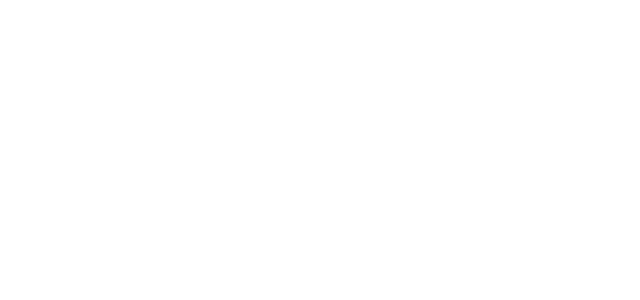
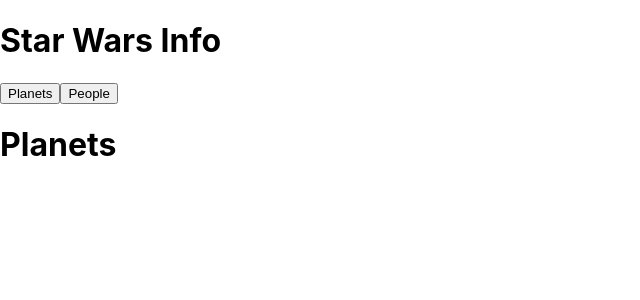
Before and after one commit to AlbertoRoldanUX-code/react-query-project, a React (Create React App) app: page / in a window 1280 px wide. Shown: the top 300 px of the page, without its empty margins (0-640 px from the left). Built offline with nearby package versions, Linux system fonts and the light colour scheme.

Commit message:
Display Planets and People components conditionally

```diff
--- a/src/App.js
+++ b/src/App.js
@@ -1,5 +1,21 @@
+import { useState } from 'react';
+import Navbar from './components/Navbar';
+import People from './components/People';
+import Planets from './components/Planets';
+
 function App() {
-  return <div className='App'></div>;
+  const [page, setPage] = useState('planets');
+
+  return (
+    <div className='App'>
+      <h1>Star Wars Info</h1>
+      <Navbar setPage={setPage} />
+      <div className='content'>
+        {page === 'people' && <People />}
+        {page === 'planets' && <Planets />}
+      </div>
+    </div>
+  );
 }
 
 export default App;
--- /dev/null
+++ b/src/components/Navbar.js
@@ -0,0 +1,20 @@
+import React from 'react';
+
+function Navbar({ setPage }) {
+  function onClickPlanetsHandler() {
+    setPage('planets');
+  }
+  function onClickPeopleHandler() {
+    setPage('people');
+  }
+
+  return (
+    <nav>
+      <button onClick={onClickPlanetsHandler}>Planets</button>
+
+      <button onClick={onClickPeopleHandler}>People</button>
+    </nav>
+  );
+}
+
+export default Navbar;
--- /dev/null
+++ b/src/components/People.js
@@ -0,0 +1,11 @@
+import React from 'react';
+
+function People() {
+  return (
+    <div>
+      <h1>People</h1>
+    </div>
+  );
+}
+
+export default People;
--- /dev/null
+++ b/src/components/Planets.js
@@ -0,0 +1,11 @@
+import React from 'react';
+
+function Planets() {
+  return (
+    <div>
+      <h1>Planets</h1>
+    </div>
+  );
+}
+
+export default Planets;
```
